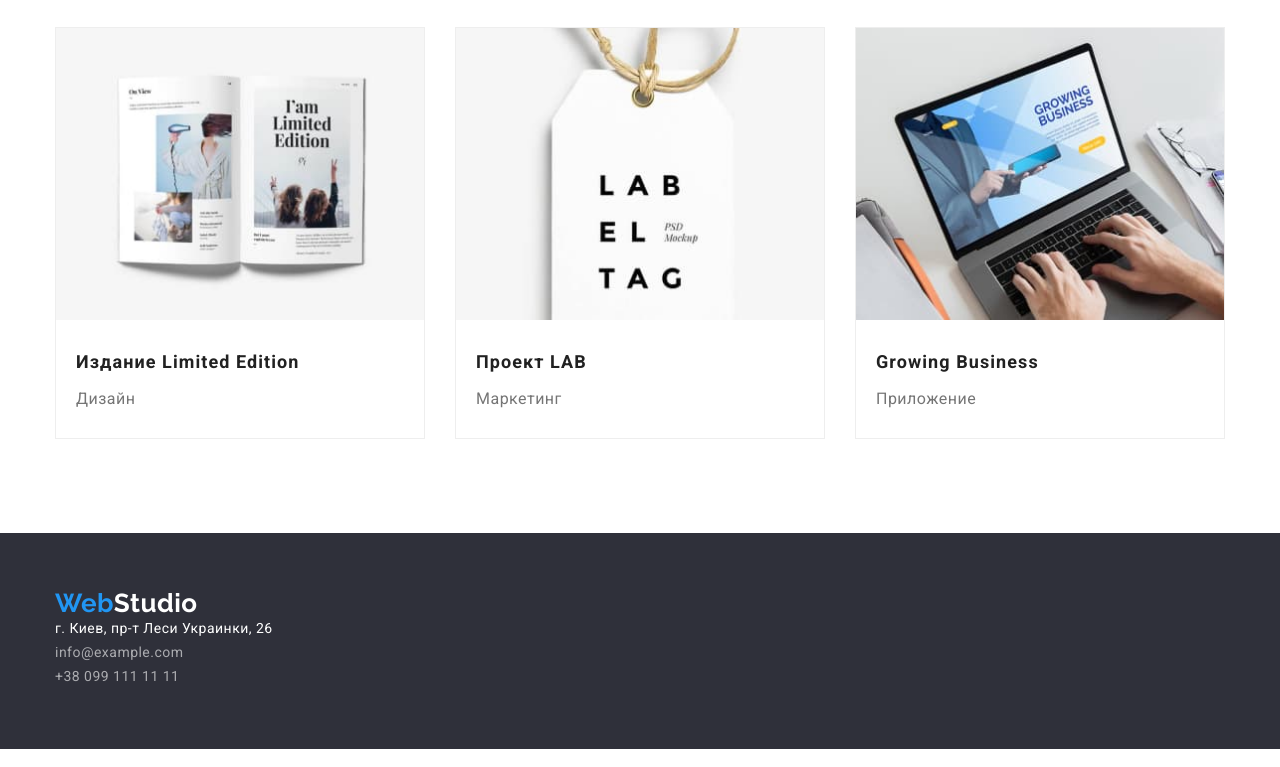
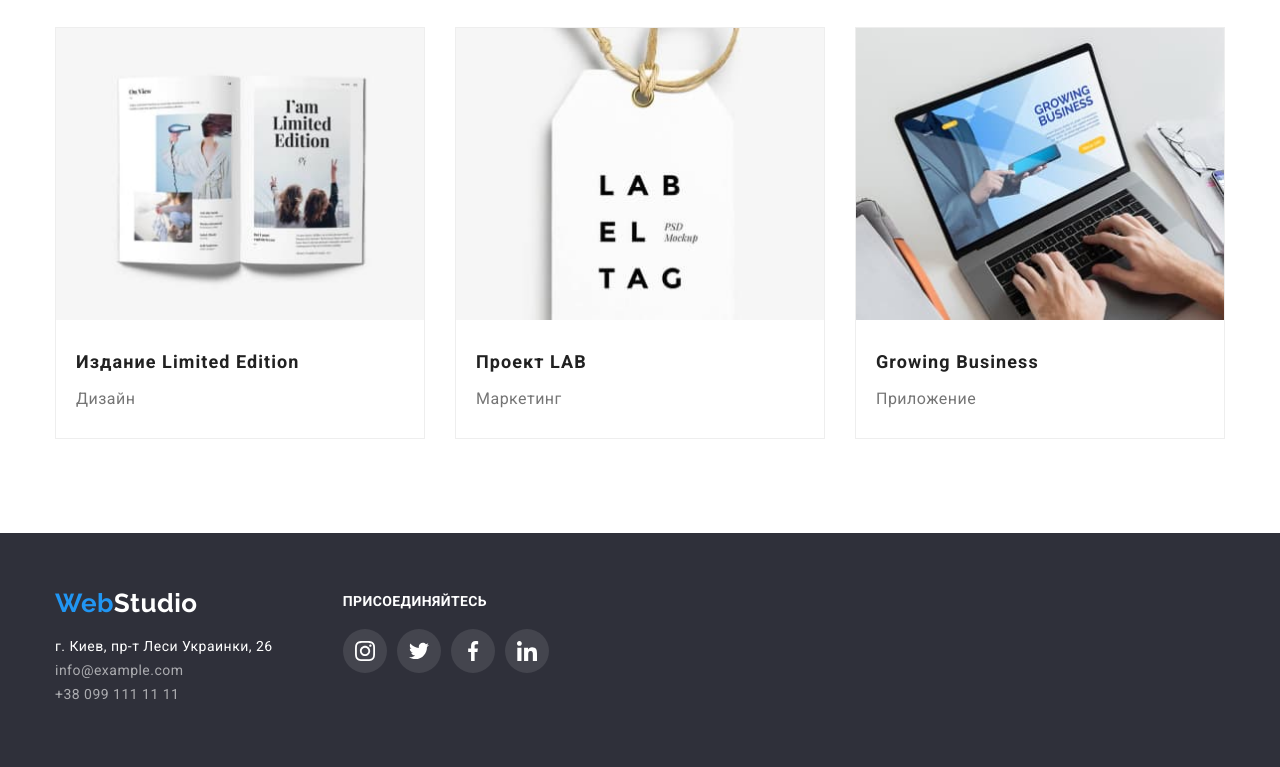
Before and after one commit to AnastasiiaLAV/goit-markup-hw-04, a plain HTML site: page portfolio.html in a window 1280 px wide. Shown: the part 1114-1881 px from the top of the page. Drawn offline with nearby package versions, Linux system fonts and the light colour scheme.

Commit message:
дополняет футер и секцию в мейн

```diff
--- a/css/styles.css
+++ b/css/styles.css
@@ -41,7 +41,6 @@ body {
 .section {
   padding: 94px 0;
 }
-
 .main-title-section {
   font-weight: 700;
   font-size: 36px;
@@ -50,6 +49,7 @@ body {
   color: var(--title-color);
   margin-bottom: 50px;
 }
+
 /* -----header----- */
 
 .header {
@@ -72,7 +72,6 @@ body {
   padding-top: 24px;
   padding-bottom: 25px;
 }
-
 .header-logo,
 .footer-logo {
   font-family: Raleway, sans-serif;
@@ -147,7 +146,9 @@ body {
 .header-tel:focus .tel-icon {
   color: var(--accent-color);
 }
+
 /* -----main------ */
+
 .hero-container {
   max-width: 1600px;
   padding: 200px 0;
@@ -195,6 +196,7 @@ body {
 .hero-btn:focus {
   background: #188ce8;
 }
+
 /* section 1 */
 .main-section-one {
   padding-bottom: 0;
@@ -238,6 +240,7 @@ body {
   line-height: 1.71;
   color: var(--text-color);
 }
+
 /* section 2 */
 .list-two {
   display: flex;
@@ -251,11 +254,11 @@ body {
   margin-top: var(--gap);
   margin-left: var(--gap);
 }
+
 /* section team */
 .main-section-team {
   background: #f5f4fa;
 }
-
 .list-team {
   display: flex;
   flex-wrap: wrap;
@@ -359,7 +362,9 @@ body {
 
   fill: currentColor;
 }
+
 /* !------maine portfolio-----! */
+
 .main-section-nav {
   padding-bottom: 50px;
 }
@@ -392,7 +397,6 @@ body {
   background: var(--btn-color);
   color: var(--header-color);
 }
-
 .main-section-project {
   padding-top: 0;
 }
@@ -435,14 +439,26 @@ body {
 .project-info {
   padding: 24px 20px;
 }
+
 /* -----footer------ */
+
 .footer {
   background: var(--footer-color);
   padding-top: 60px;
   padding-bottom: 60px;
 }
+.footer-connect {
+  display: flex;
+}
+.footer-adress {
+  margin-right: 70px;
+}
+.footer-logo {
+  margin-bottom: 20px;
+  display: block;
+}
 .logo-white {
-  color: #ffffff;
+  color: var(--header-color);
 }
 .footer-item {
   font-style: normal;
@@ -466,19 +482,18 @@ body {
 .footer-link-tel:focus {
   color: var(--accent-color);
 }
+
 /* footer social link */
 .footer-title {
   font-size: 14px;
   line-height: 16px;
   letter-spacing: 0.03em;
   color: var(--header-color);
+
+  margin-bottom: 20px;
 }
 .footer-social-list {
   display: flex;
-  justify-content: center;
-}
-.team-social-item + .team-social-item {
-  margin-left: 10px;
 }
 .footer-social-link {
   width: 44px;
@@ -489,6 +504,7 @@ body {
   justify-content: center;
   align-items: center;
   color: var(--header-color);
+  background: rgba(255, 255, 255, 0.1);
 }
 .footer-social-icon {
   width: 20px;
@@ -500,3 +516,6 @@ body {
   background-color: var(--accent-color);
   color: var(--header-color);
 }
+.footer-social-item + .footer-social-item {
+  margin-left: 10px;
+}
--- a/portfolio.html
+++ b/portfolio.html
@@ -133,18 +133,56 @@
     </main>
     <footer class="footer">
         <div class="container">
-            <a class="link footer-logo" href="./index.html"><span lang="en" class="logo-blue">Web</span><span lang="en" class="logo-white">Studio</span></a>
+            <div class="footer-connect">
+                <section class="footer-adress">
+                    <a class="link footer-logo" href="./index.html"><span lang="en" class="logo-blue">Web</span><span
+                            lang="en" class="logo-white">Studio</span></a>
                     <address>
-                <ul class="list">
-                    <li class="footer-item"><a class="link footer-link-map" href="https://goo.gl/maps/fVDd6QRFx6XTmZn19"
-                            target="_blank" rel="noopener noreferer">
+                        <ul class="list list-footer">
+                            <li class="footer-item"><a class="link footer-link-map"
+                                    href="https://goo.gl/maps/fVDd6QRFx6XTmZn19" target="_blank" rel="noopener noreferer">
                                     г. Киев, пр-т Леси Украинки, 26</a></li>
                             <li class="footer-item"><a class="link footer-link-mail"
                                     href="mailto:info@example.com">info@example.com</a></li>
-                    <li class="footer-item"><a class="link footer-link-tel" href="tel:+380991111111">+38 099 111 11 11</a>
+                            <li class="footer-item"><a class="link footer-link-tel" href="tel:+380991111111">+38 099 111 11
+                                    11</a></li>
+                        </ul>
+                    </address>
+                </section>
+                <section>
+                    <h2 class="footer-title">ПРИСОЕДИНЯЙТЕСЬ</h2>
+                    <ul class="footer-social-list">
+                        <li class="footer-social-item">
+                            <a href="" class="footer-social-link">
+                                <svg class="footer-social-icon">
+                                    <use href="./images/icons.svg#icon-instagram"></use>
+                                </svg>
+                            </a>
+                        </li>
+                        <li class="footer-social-item">
+                            <a href="" class="footer-social-link">
+                                <svg class="footer-social-icon">
+                                    <use href="./images/icons.svg#icon-twitter"></use>
+                                </svg>
+                            </a>
+                        </li>
+                        <li class="footer-social-item">
+                            <a href="" class="footer-social-link">
+                                <svg class="footer-social-icon">
+                                    <use href="./images/icons.svg#icon-facebook"></use>
+                                </svg>
+                            </a>
+                        </li>
+                        <li class="footer-social-item">
+                            <a href="" class="footer-social-link">
+                                <svg class="footer-social-icon">
+                                    <use href="./images/icons.svg#icon-linkedin"></use>
+                                </svg>
+                            </a>
                         </li>
                     </ul>
-            </address>
+                </section>
+            </div>
         </div>
     </footer>
 </body>
```
Also changed, not shown: index.html (+5 -1 lines). Lines whose indentation alone changed are shown as unchanged.
